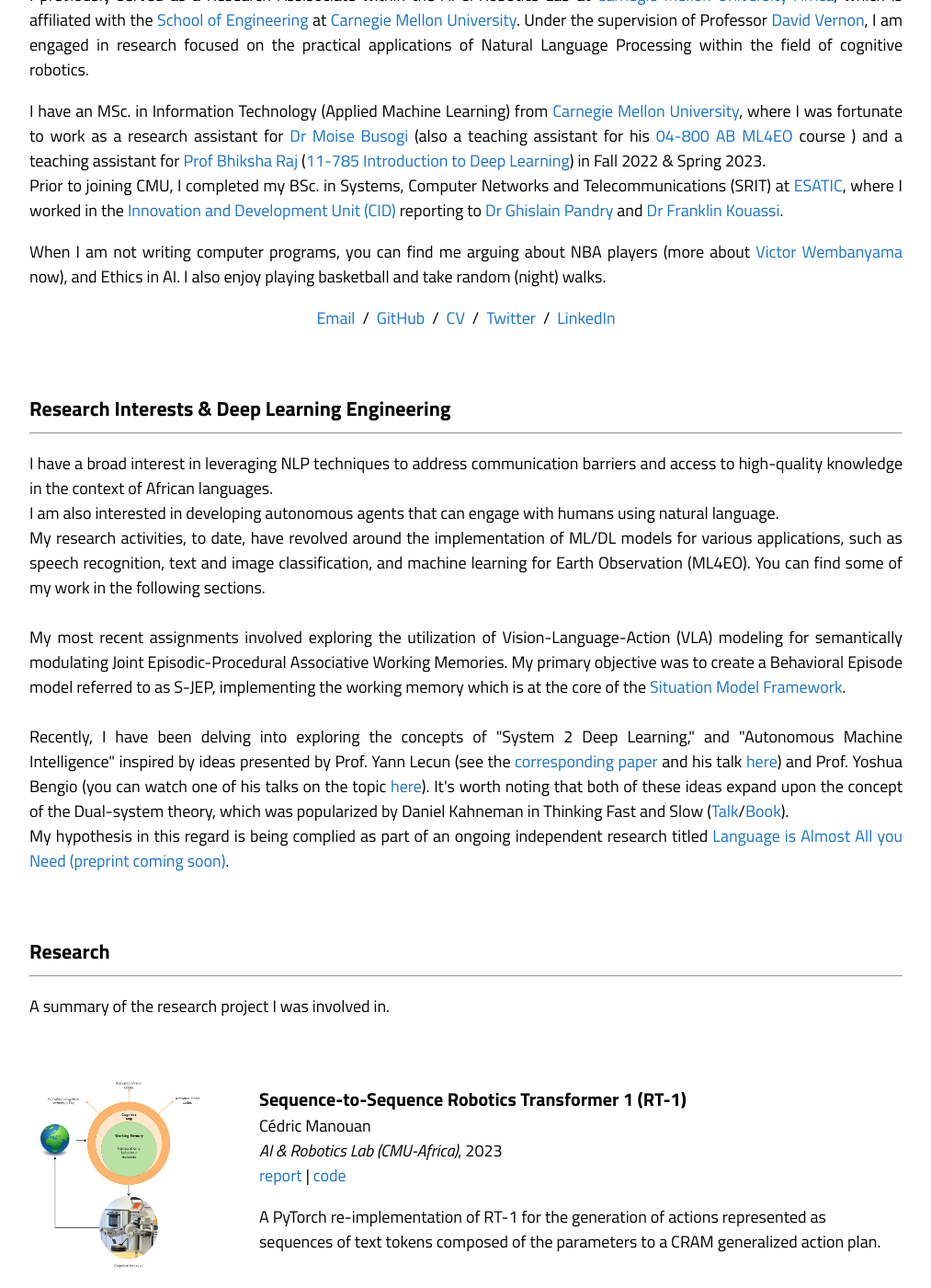
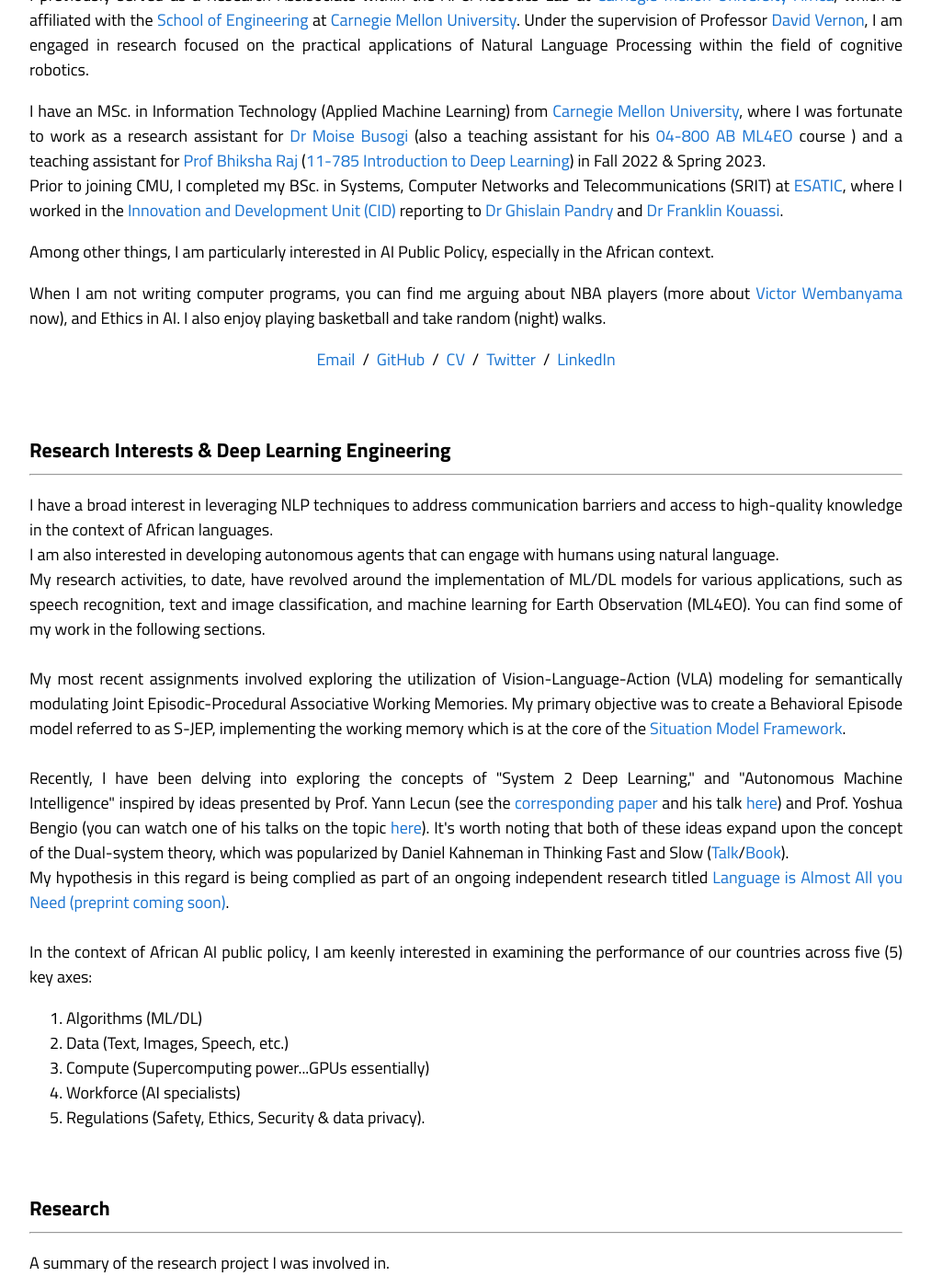
Before and after one commit to dric2018/dric2018.github.io, a Jekyll site: the page built from _posts/2023-11-04-smf.markdown, in a window 1280 px wide and 1400 px high, scrolled down 488 px. Shown: the whole window at 92% size, without its empty margins (133-1146 px from the left). Built offline with Jekyll 4.4.1, drawn with Linux system fonts in a browser that asks for light colours; some of the changed text lies outside the part shown.

Commit message:
Updated rt1CRam and intro

```diff
--- a/_layouts/default.html
+++ b/_layouts/default.html
@@ -51,6 +51,9 @@
                     I have an MSc. in Information Technology (Applied Machine Learning) from <a href="https://www.cmu.edu/">Carnegie Mellon University</a>, where I was fortunate to work as a research assistant for <a href="https://africa.engineering.cmu.edu/about/contact/directory/bios/busogi-moise.html"> Dr Moise Busogi</a> (also a teaching assistant for his <a href="https://www.africa.engineering.cmu.edu/academics/courses/04-800-AB.html">04-800 AB ML4EO</a> course ) and a teaching assistant for <a href="http://svl.stanford.edu/">Prof Bhiksha Raj</a> (<a href="https://deeplearning.cs.cmu.edu/F22/index.html">11-785 Introduction to Deep Learning</a>) in Fall 2022 &amp; Spring 2023. <br>
                     Prior to joining CMU, I completed my BSc. in Systems, Computer Networks and Telecommunications (SRIT) at <a href="https://esatic.ci/">ESATIC</a>, where I worked in the <a href="https://lastic.esatic.ci/teams/cid.php">Innovation and Development Unit (CID)</a> reporting to <a href="https://www.linkedin.com/in/ghislain-pandry-49b863108/">Dr Ghislain Pandry</a> and <a href="https://www.linkedin.com/in/franklin-kouassi-00358113/?originalSubdomain=ci">Dr Franklin Kouassi</a>.
                   </p>
+                  <p>
+                    Among other things, I am particularly interested in AI Public Policy, especially in the African context.
+                  </p>
 
                   <p>
                     When I am not writing computer programs, you can find me arguing about NBA players (more about <a href="https://www.nba.com/player/1641705/victor-wembanyama">Victor Wembanyama</a> now), and Ethics in AI. I also enjoy playing basketball and take random (night) walks.
@@ -59,7 +62,7 @@
                   <p style="text-align:center">
                     <a target="_blank" href="mailto:cmanouan@alumni.cmu.edu"> Email</a> &nbsp;/&nbsp;
                     <a href="https://github.com/dric2018">GitHub</a> &nbsp;/&nbsp;
-                    <a href="https://drive.google.com/file/d/19fEKqHaAR6wWc8vqUZJwp0_0-GqC2x1X/view?usp=drive_link">CV</a> &nbsp;/&nbsp;
+                    <a href="https://drive.google.com/file/d/1Wp5_aFiaC2J2yclBLADAX7VSoYCGuy2c/view?usp=drive_link">CV</a> &nbsp;/&nbsp;
                     <a href="https://twitter.com/cmDrStrange">Twitter</a> &nbsp;/&nbsp;
                     <a href="https://www.linkedin.com/in/cpem"> LinkedIn </a>
                     <!-- <a href="{{ site.baseurl }}/me"> Gallery </a> -->
@@ -86,7 +89,16 @@
 
                 Recently, I have been delving into exploring the concepts of "System 2 Deep Learning," and "Autonomous Machine Intelligence" inspired by ideas presented by Prof. Yann Lecun (see the <a href="https://openreview.net/pdf?id=BZ5a1r-kVsf">corresponding paper</a> and his talk <a href="https://www.youtube.com/watch?v=OKkEdTchsiE&ab_channel=InstitutdesHautes%C3%89tudesScientifiques%28IH%C3%89S%29">here</a>) and Prof. Yoshua Bengio (you can watch one of his talks on the topic <a href="https://www.youtube.com/watch?v=T3sxeTgT4qc&t=754s&ab_channel=LexClips">here</a>).
                 It's worth noting that both of these ideas expand upon the concept of the Dual-system theory, which was popularized by  Daniel Kahneman in Thinking Fast and Slow (<a href="https://www.youtube.com/watch?v=gmjgZF2HEwI&t=3936s&ab_channel=LongNowFoundation">Talk</a>/<a href="https://www.amazon.com/Thinking-Fast-Slow-Daniel-Kahneman/dp/0374533555">Book</a>).<br>
-                My hypothesis in this regard is being complied as part of an ongoing independent research titled <a href="#">Language is Almost All you Need (preprint coming soon)</a>.
+                My hypothesis in this regard is being complied as part of an ongoing independent research titled <a href="#">Language is Almost All you Need (preprint coming soon)</a>.<br><br>
+
+                In the context of African AI public policy, I am keenly interested in examining the performance of our countries across five (5) key axes:
+                <ol>
+                  <li>Algorithms (ML/DL) </li>
+                  <li>Data (Text, Images, Speech, etc.)</li>
+                  <li>Compute (Supercomputing power...GPUs essentially)</li>
+                  <li>Workforce (AI specialists)</li>
+                  <li>Regulations (Safety, Ethics, Security & data privacy).</li>
+                </ol>
               </p>
             </td>
           </tr>
--- a/_posts/2023-11-04-smf.markdown
+++ b/_posts/2023-11-04-smf.markdown
@@ -1,14 +1,14 @@
 ---
 layout: post
-title:  "Sequence-to-Sequence Robotics Transformer 1 (RT-1)"
-date:   2023-11-04 11:35:38 +00:00
-image: /images/SMF_Schneider2020.jpg
+title:  "Robotics Transformer for CRAM (RT1-CRAM)"
+date:   2023-12-31 11:35:38 +00:00
+image: /images/RT1-CRAM.jpg
 categories: research
 authors: "Cédric Manouan"
 code: https://github.com/dric2018/smf_be
 subtitle: "Behavioral Episode Model"
 venue: AI & Robotics Lab (CMU-Africa)
-report: https://dric2018.github.io
+report: https://drive.google.com/file/d/1wamN9znyp3sEf71v_EXlHWi_hPfbX_qH/view?usp=drive_link
 
 ---
 A PyTorch re-implementation of RT-1 for the generation of actions represented as sequences of text tokens composed of the parameters to a CRAM generalized action plan.
```
Also changed, not shown: other parts of _layouts/default.html (+1 -1 lines), images/RT1-CRAM.jpg (added).
